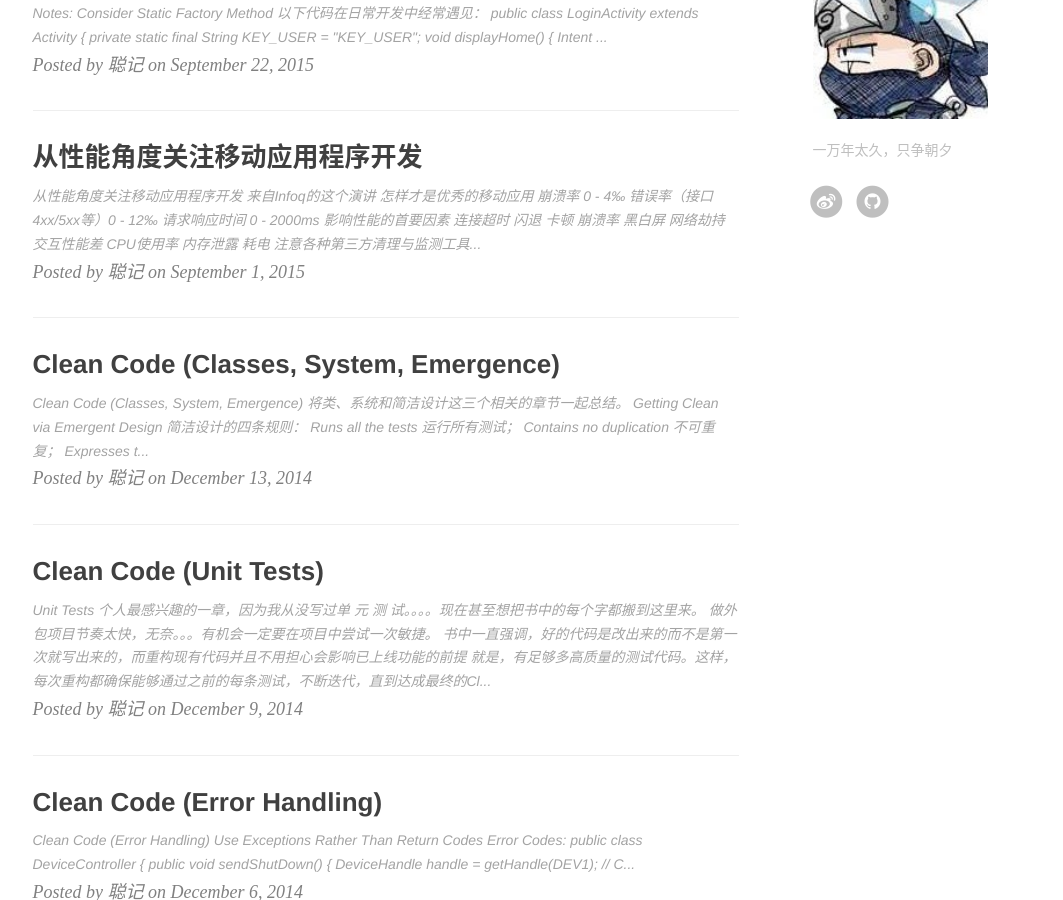
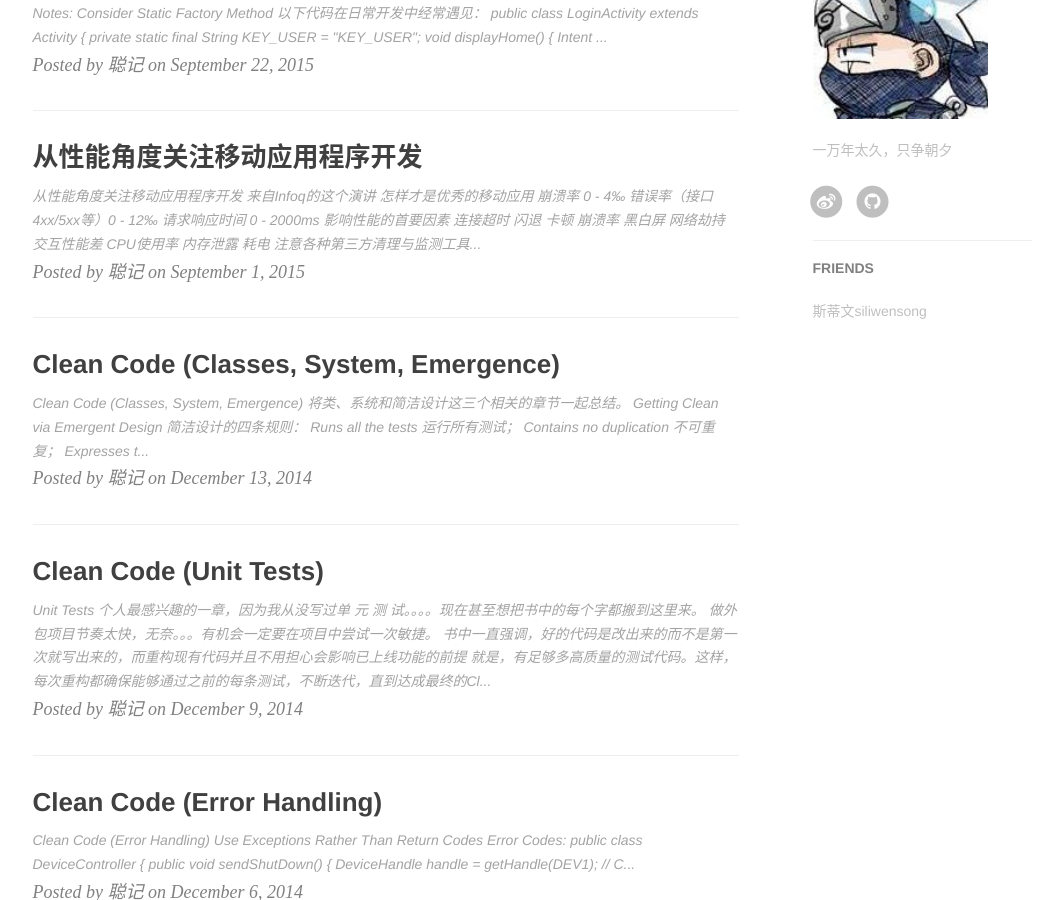
Before and after one commit to tankcong/tankcong.github.io, a Jekyll site: the page built from index.html, in a window 1280 px wide and 900 px high, scrolled down 722 px. Shown: the whole window, without its empty margins (135-1198 px from the left). Built offline with Jekyll 4.4.1, drawn with Linux system fonts in a browser that asks for light colours; nearby versions of some CDN libraries; the list of posts is cut into pages by our own code; comment, search, counter and statistics services are not loaded.

Commit message:
add siliwensong, friend

```diff
--- a/_config.yml
+++ b/_config.yml
@@ -60,5 +60,9 @@ featured-tags: true                     # whether or not using Feature-Tags
 featured-condition-size: 1              # A tag will be featured if the size of it is more than this condition value
 
 # Friends
-#friends: [
-#]
+friends: [
+    {
+        title: "斯蒂文siliwensong",
+        href: "http://siliwensong.com"
+    }
+]
```
